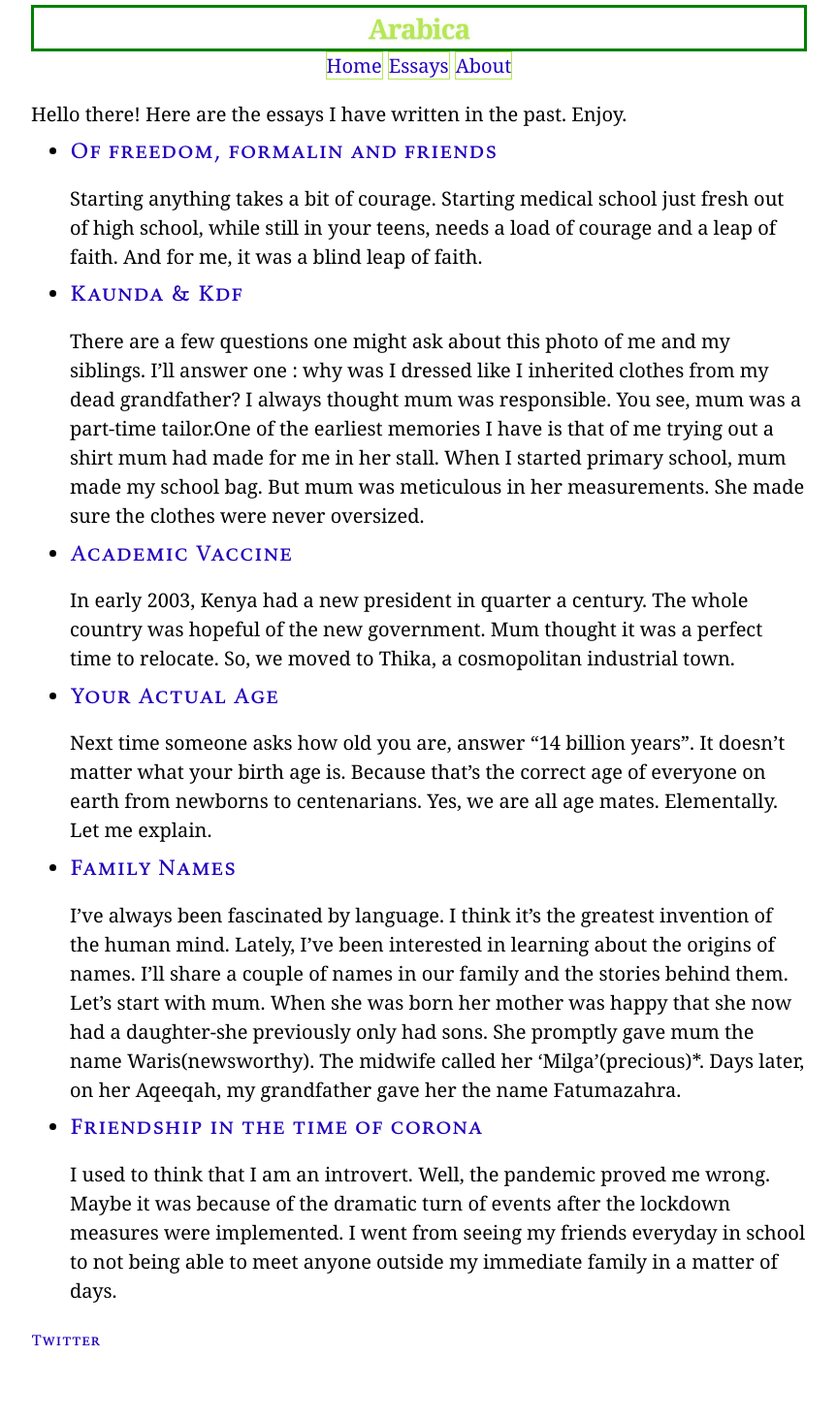
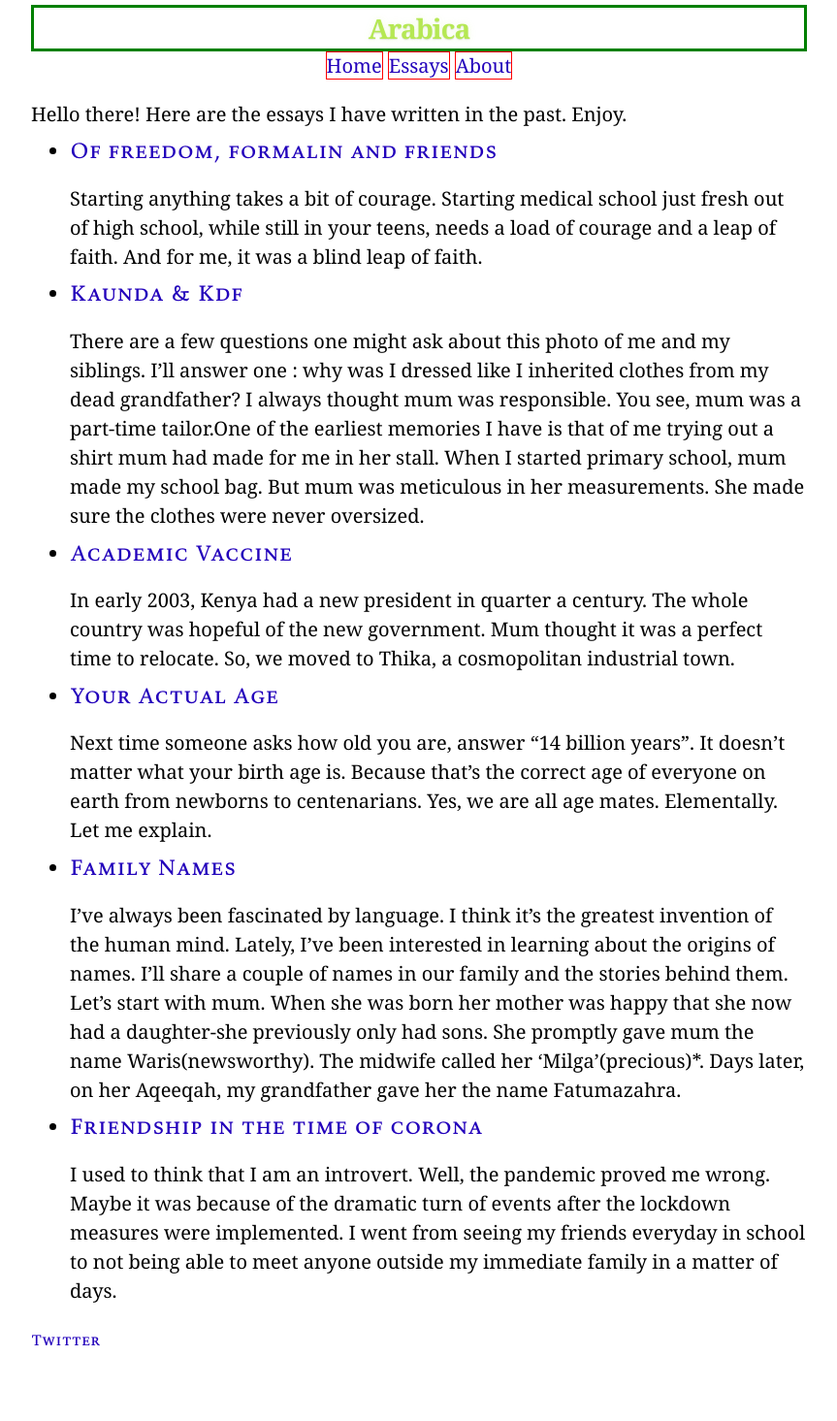
Before and after one commit to habasweiny/habasweiny.github.io, a Jekyll site: the page built from index.html, in a window 1280 px wide. Shown: the whole page at 97% size, without its empty margins (208-1071 px from the left). Built offline with Jekyll 4.4.1, drawn with Linux system fonts in a browser that asks for light colours.

Commit message:
Update main.scss

```diff
--- a/_sass/main.scss
+++ b/_sass/main.scss
@@ -283,5 +283,5 @@ text-align: center;
 }
 
 .navlink {
-border:  1.5px solid #b5e853;
+border:  1.5px solid red;
 }
```
